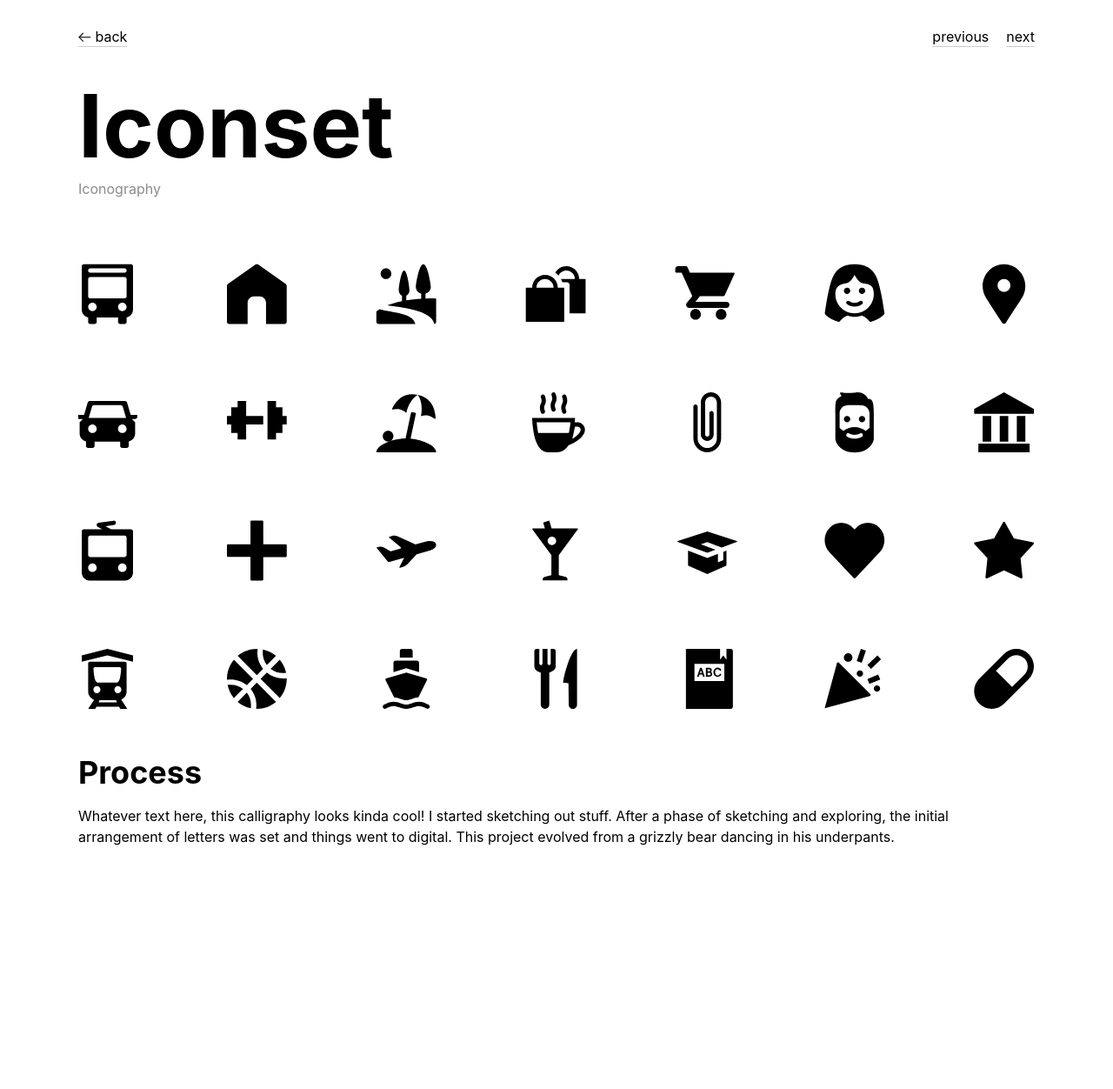
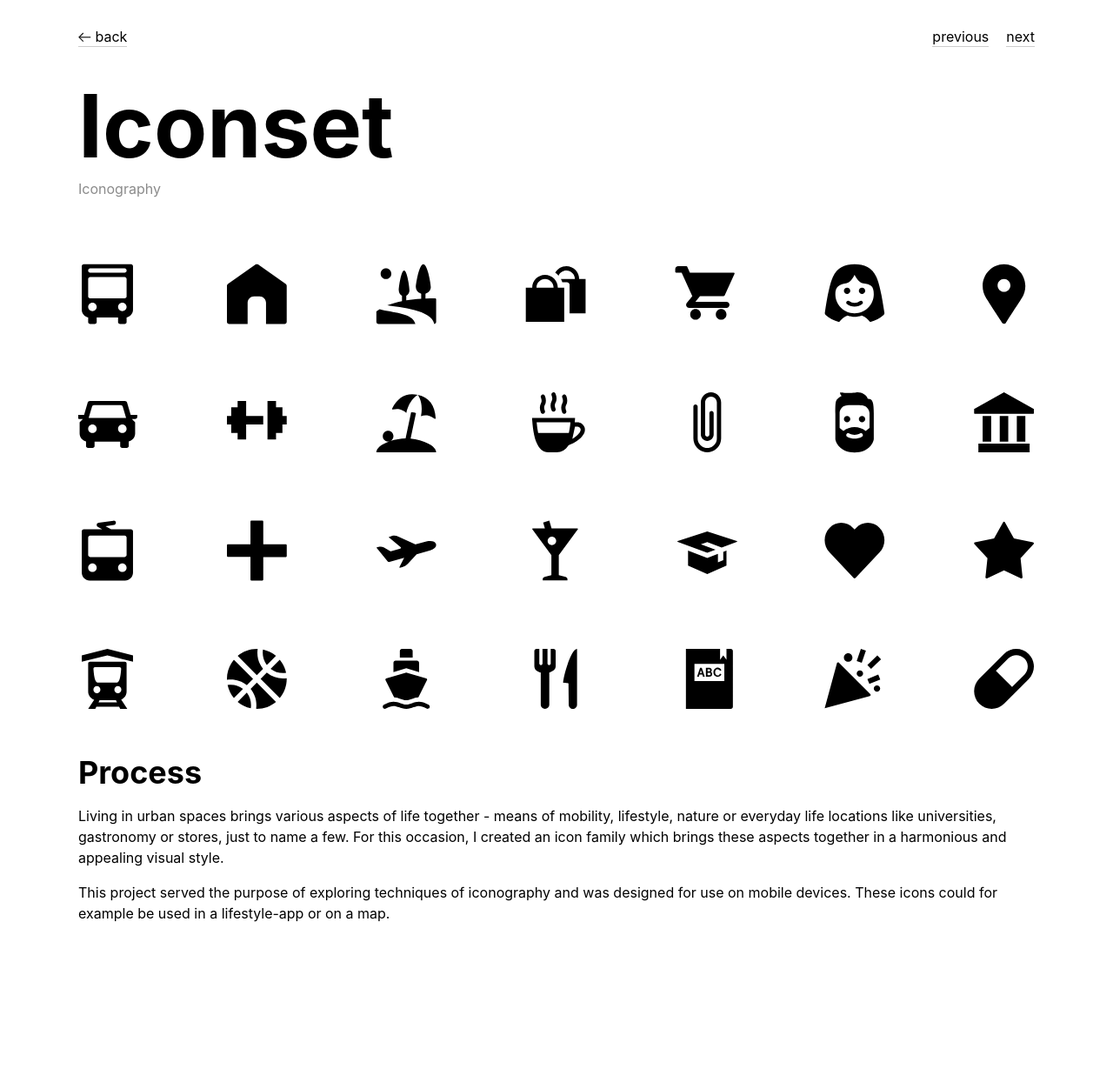
Before and after one commit to timfeuring/Portfolio, a Jekyll site: the page built from _posts/2019-08-23-iconset.md, in a window 1280 px wide. Shown: the whole page at 87% size. Built offline with Jekyll 4.4.1, drawn with Linux system fonts in a browser that asks for light colours; before the commit the page ends 1164 px from its top, so only the background shows below that.

Commit message:
added copy for iconset

```diff
--- a/_posts/2019-08-23-iconset.md
+++ b/_posts/2019-08-23-iconset.md
@@ -19,4 +19,6 @@ img-alt: iconset
 # gallery-img-alt-03:
 ---
 
-Whatever text here, this calligraphy looks kinda cool! I started sketching out stuff. After a phase of sketching and exploring, the initial arrangement of letters was set and things went to digital. This project evolved from a grizzly bear dancing in his underpants.
+Living in urban spaces brings various aspects of life together - means of mobility, lifestyle, nature or everyday life locations like universities, gastronomy or stores, just to name a few. For this occasion, I created an icon family which brings these aspects together in a harmonious and appealing visual style.
+
+This project served the purpose of exploring techniques of iconography and was designed for use on mobile devices. These icons could for example be used in a lifestyle-app or on a map.
```
